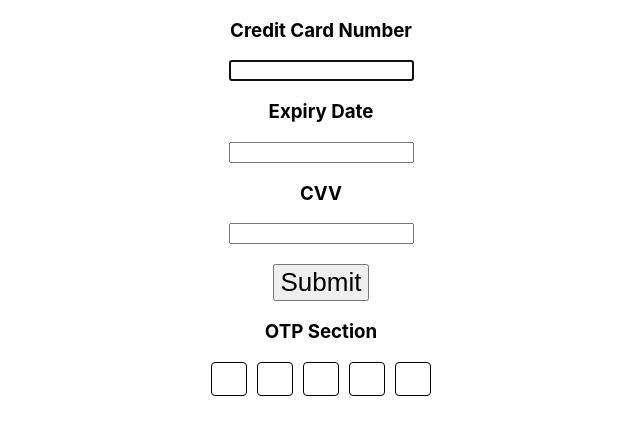
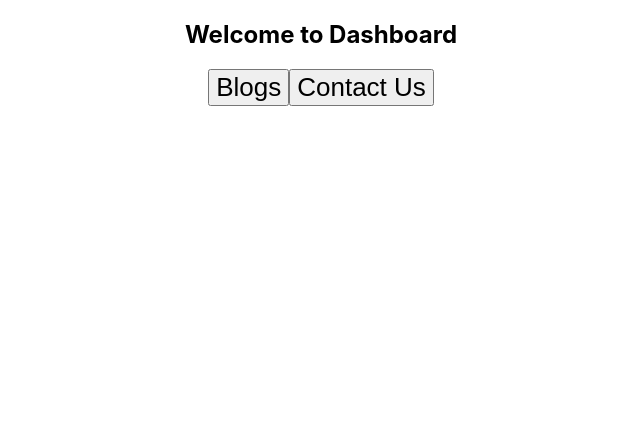
Before and after one commit to dhushandhansd/javascript-practice, a React (Vite) app in the folder react-js-practice/react-practice/: page / in a window 1280 px wide. Shown: the top 434 px of the page, without its empty margins (319-959 px from the left). Built offline with nearby package versions, Linux system fonts and the light colour scheme.

Commit message:
Routing updated

```diff
--- a/react-js-practice/react-practice/package.json
+++ b/react-js-practice/react-practice/package.json
@@ -8,7 +8,8 @@
   },
   "dependencies": {
     "react": "^17.0.0",
-    "react-dom": "^17.0.0"
+    "react-dom": "^17.0.0",
+    "react-router-dom": "^6.0.2"
   },
   "devDependencies": {
     "@types/react": "^17.0.0",
--- a/react-js-practice/react-practice/src/App.tsx
+++ b/react-js-practice/react-practice/src/App.tsx
@@ -1,10 +1,19 @@
 import { useState } from 'react'
+import { BrowserRouter, Route, Routes } from 'react-router-dom'
 import './App.css'
-import RefHook from './hooksStates/RefHook'
+import Blogs from './Routing/Blogs'
+import ContactUs from './Routing/ContactUs'
+import Dashboard from './Routing/Dashboard'
 
 function App() {
   return (
-    <RefHook/>
+    <BrowserRouter>
+      <Routes>
+        <Route path="/" element={<Dashboard/>}/>
+        <Route path="/blogs" element={<Blogs/>}/>
+        <Route path="/contact" element={<ContactUs/>}/>
+      </Routes>
+    </BrowserRouter>
   )
 }
 
--- /dev/null
+++ b/react-js-practice/react-practice/src/Routing/Blogs.tsx
@@ -0,0 +1,15 @@
+import { Link } from "react-router-dom"
+
+const Blogs = () => {
+    return(
+        <>
+            <div className="blogs-container">
+                <h2>Blogs</h2>
+                <Link to="/"><button>Home</button></Link>
+            </div>
+
+        </>
+    )
+}
+
+export default Blogs
--- /dev/null
+++ b/react-js-practice/react-practice/src/Routing/ContactUs.tsx
@@ -0,0 +1,14 @@
+import { Link } from "react-router-dom"
+
+const ContactUs = () => {
+    return(
+        <>
+            <div className="contact-container">
+                <h2>Contact Us</h2>
+                <Link to="/"><button>Home</button></Link>
+            </div>
+        </>
+    )
+}
+
+export default ContactUs
--- /dev/null
+++ b/react-js-practice/react-practice/src/Routing/Dashboard.tsx
@@ -0,0 +1,19 @@
+import { Link } from "react-router-dom"
+import "./routingStyles.css"
+
+const Dashboard = () => {
+    return(
+        <>
+            <div className="main-container">
+                <h2>Welcome to Dashboard</h2>
+                <div className="btns-container">
+                    <Link to="/blogs"><button>Blogs</button></Link>
+                    <Link to="/contact"><button>Contact Us</button></Link>
+                </div>
+            </div>
+
+        </>
+    )
+}
+
+export default Dashboard
--- /dev/null
+++ b/react-js-practice/react-practice/src/Routing/routingStyles.css
@@ -0,0 +1,6 @@
+.main-container, .contact-container, .blogs-container {
+    display: flex;
+    justify-content: center;
+    flex-direction: column;
+    align-items: center;
+}
```
